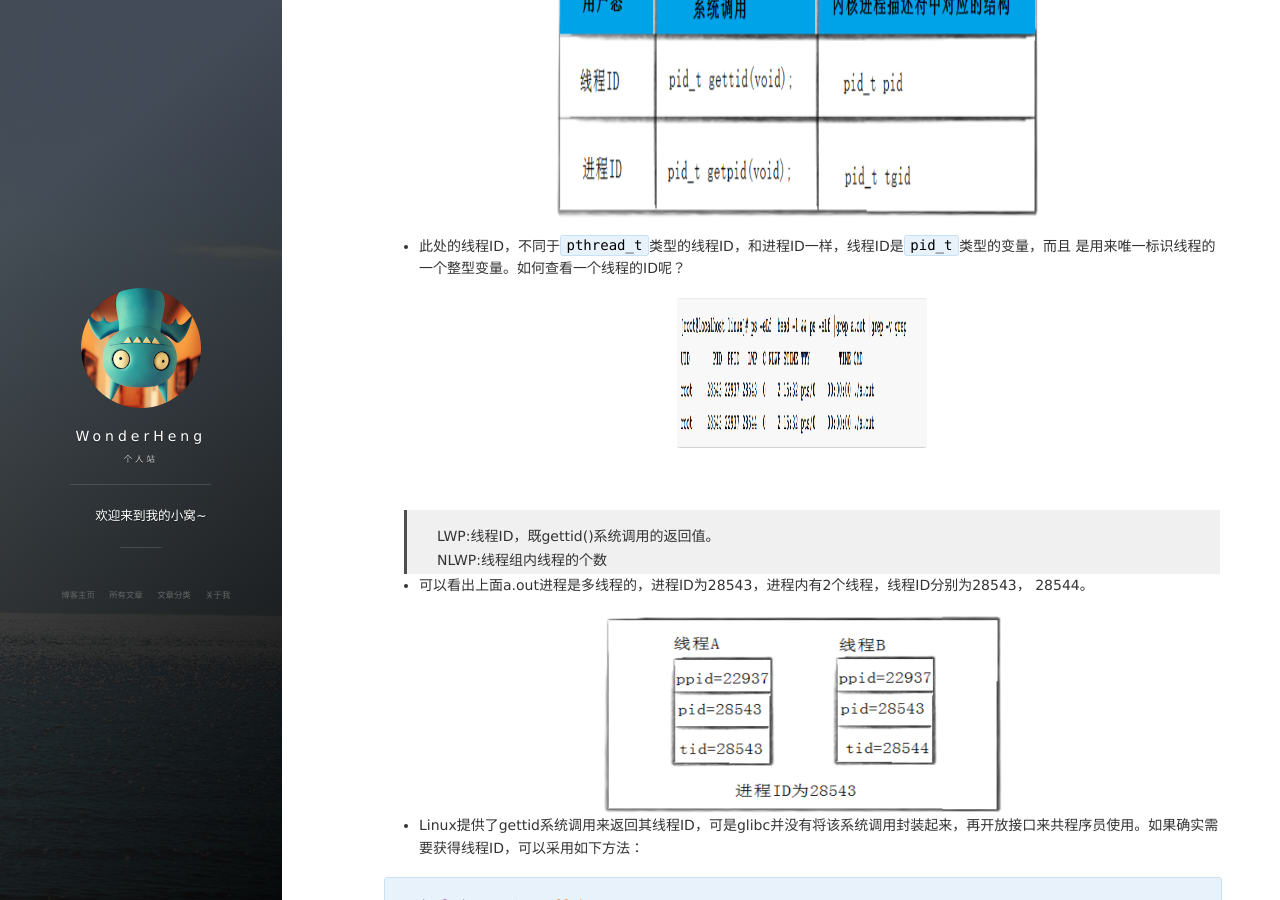
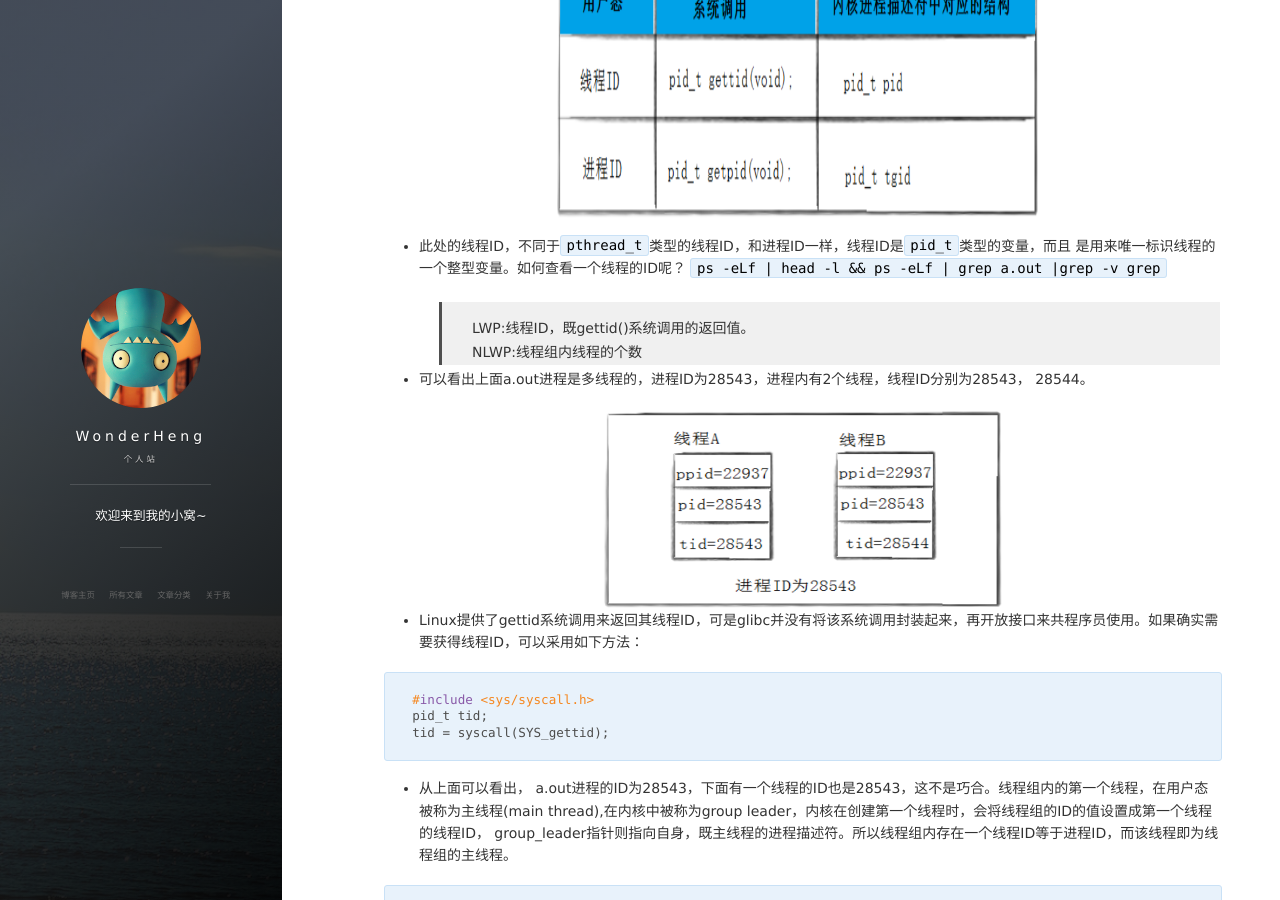
Before and after one commit to wonderheng/henghengCSDN.github.io, a Jekyll site: the page built from _posts/2018-08-09-Linux线程(01).md, in a window 1280 px wide and 900 px high, scrolled down 2951 px. Built offline with Jekyll 4.4.1, drawn with Linux system fonts in a browser that asks for light colours; nearby versions of some CDN libraries; comment, search, counter and statistics services are not loaded.

Commit message:
Linux-线程

```diff
--- a/_posts/2018-08-09-Linux线程(01).md
+++ b/_posts/2018-08-09-Linux线程(01).md
@@ -118,10 +118,7 @@ struct task_struct {
 
 * 此处的线程ID，不同于`pthread_t`类型的线程ID，和进程ID⼀样，线程ID是`pid_t`类型的变量，⽽且
 是⽤来唯⼀标识线程的⼀个整型变量。如何查看⼀个线程的ID呢？
-
-<div align="center">
-	<img src="/images/posts/LinuxThread/04.png" height="150" width="250">
-</div>
+`ps -eLf | head -l && ps -eLf | grep a.out |grep -v grep`
 <br>
 <br>
 > LWP:线程ID，既gettid()系统调⽤的返回值。<br>
@@ -247,7 +244,7 @@ if ( clone_flags & CLONE_THREAD ) {
 > 线程⾃⼰分离:
 `pthread_detach(pthread_self());`
 <br>
-
+<br>
 <font color = "red">**注：joinable和分离是冲突的，⼀个 线程不能既是joinable⼜是分离的。线程一旦被分离，静止join!**</font>
 
 
```
